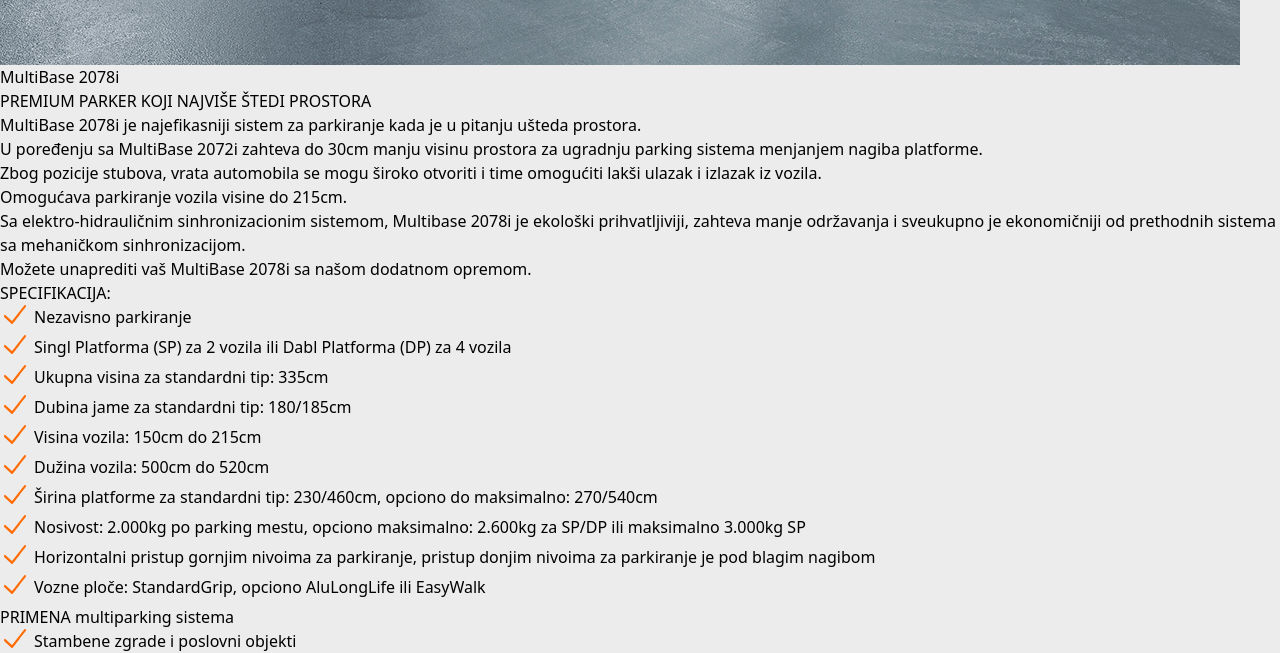
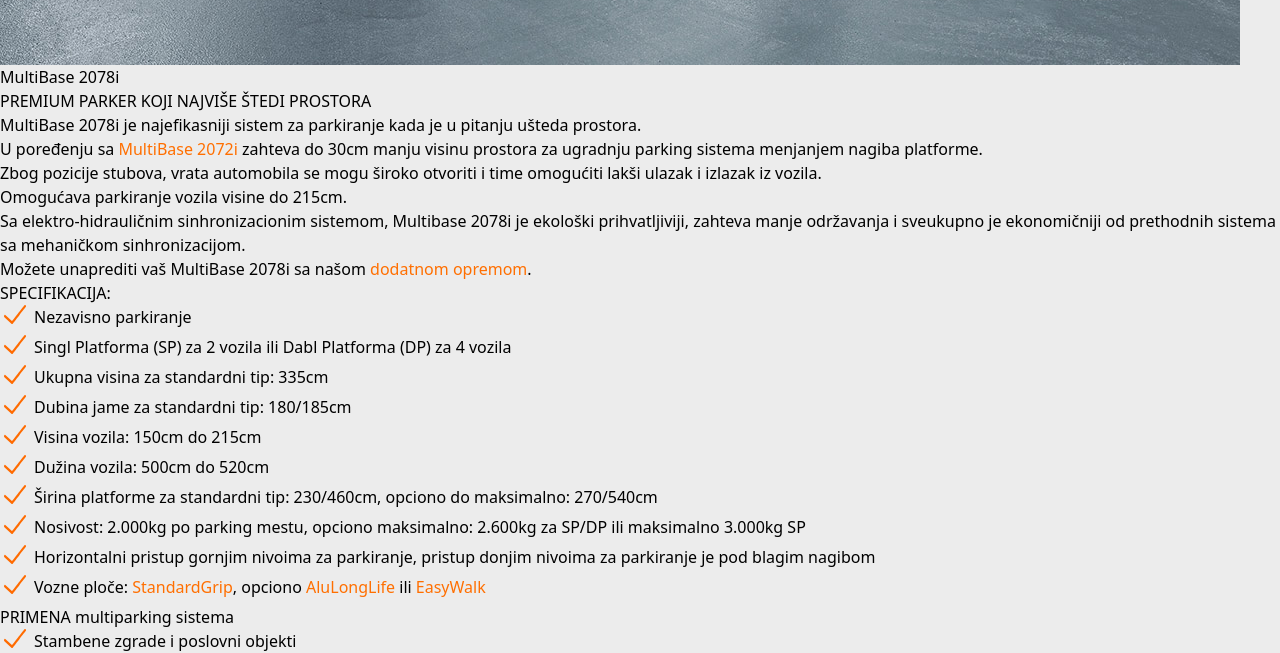
Before and after one commit to m9s7/klaus_multiparking.rs, a React (Vite) app: page /MultiBase2078i in a window 1280 px wide. Shown: the part 1360-2013 px from the top of the page. Built offline with nearby package versions, Linux system fonts and the light colour scheme.

Commit message:
Fully checked parkers

```diff
--- a/src/pages/HidraulicniSistemi/MultiBase2042.jsx
+++ b/src/pages/HidraulicniSistemi/MultiBase2042.jsx
@@ -1,5 +1,5 @@
-import { DownloadButton } from '../../components';
-import styles from '../../style';
+import { DownloadButton } from './../../components';
+import styles from './../../style';
 
 import bannerIMG from './../../assets/products/MultiBase2042/header-produkt-multibase2042.jpg';
 import NEU_schemaclip_multibase_2042_IMG from './../../assets/NEU_schemaclip-multibase-2042.gif';
@@ -9,7 +9,8 @@
 import doc1 from './../../assets/products/MultiBase2042/58391370.pdf';
 import zip1 from './../../assets/products/MultiBase2042/MultiBase-2042-DWG.zip';
 import zip2 from './../../assets/products/MultiBase2042/MultiBase-2042-DXF.zip';
-import Footer from '../../components/Footer';
+import Footer from './../../components/Footer';
+import { Link } from 'react-router-dom';
 
 const MultiBase2042 = () => {
 	return (
@@ -78,8 +79,27 @@
 										blagim nagibom
 									</li>
 									<li>
-										Vozne ploče: StandardGrip, opciono
-										AluLongLife ili EasyWalk
+										Vozne ploče:{' '}
+										<Link
+											style={{ color: '#FF6F00' }}
+											to="/DodatnaOprema"
+										>
+											StandardGrip
+										</Link>
+										, opciono{' '}
+										<Link
+											style={{ color: '#FF6F00' }}
+											to="/DodatnaOprema"
+										>
+											AluLongLife
+										</Link>{' '}
+										ili{' '}
+										<Link
+											style={{ color: '#FF6F00' }}
+											to="/DodatnaOprema"
+										>
+											EasyWalk
+										</Link>{' '}
 									</li>
 								</ul>
 							</section>
--- a/src/pages/HidraulicniSistemi/MultiBase2072i.jsx
+++ b/src/pages/HidraulicniSistemi/MultiBase2072i.jsx
@@ -1,5 +1,5 @@
-import { DownloadButton } from '../../components';
-import styles from '../../style';
+import { DownloadButton } from './../../components';
+import styles from './../../style';
 
 import bannerIMG from './../../assets/multiBase2072i-duplexparker-1-2.png';
 import NEU_schemaclip_multibase_2072i_IMG from './../../assets/NEU_schemaclip-multibase-2072i.gif';
@@ -12,7 +12,8 @@
 import zip1 from './../../assets/products/MultiBase2072i/MultiBase-2072i-V2-DWG.zip';
 import zip2 from './../../assets/products/MultiBase2072i/MultiBase-2072i-V2-DXF.zip';
 import zip3 from './../../assets/products/MultiBase2072i/MultiBase-2072i-BIM.zip';
-import Footer from '../../components/Footer';
+import Footer from './../../components/Footer';
+import { Link } from 'react-router-dom';
 
 const MultiBase2072i = () => {
 	return (
@@ -76,7 +77,14 @@
 
 								<p className={`${styles.paragraph} mt-4`}>
 									Možete unaprediti vaš MultiBase 2072i sa
-									našom dodatnom opremom.
+									našom{' '}
+									<Link
+										style={{ color: '#FF6F00' }}
+										to="/DodatnaOprema"
+									>
+										dodatnom opremom
+									</Link>
+									.
 								</p>
 							</section>
 
@@ -115,8 +123,27 @@
 										parkiranja
 									</li>
 									<li>
-										Vozne ploče: StandardGrip, opciono
-										AluLongLife ili EasyWalk
+										Vozne ploče:{' '}
+										<Link
+											style={{ color: '#FF6F00' }}
+											to="/DodatnaOprema"
+										>
+											StandardGrip
+										</Link>
+										, opciono{' '}
+										<Link
+											style={{ color: '#FF6F00' }}
+											to="/DodatnaOprema"
+										>
+											AluLongLife
+										</Link>{' '}
+										ili{' '}
+										<Link
+											style={{ color: '#FF6F00' }}
+											to="/DodatnaOprema"
+										>
+											EasyWalk
+										</Link>{' '}
 									</li>
 								</ul>
 							</section>
@@ -138,7 +165,14 @@
 											Parkirališta, hoteli, samostalne
 											garaže
 										</li>
-										<li>Spoljna montaža u dvorištima</li>
+										<li>
+											<Link
+												style={{ color: '#FF6F00' }}
+												to="/MultiBase2072iOutdoor"
+											>
+												Spoljna montaža u dvorištima
+											</Link>
+										</li>
 									</ul>
 									<img
 										className="mb-12 mt-4 md:w-1/3 md:max-w-none"
--- a/src/pages/HidraulicniSistemi/MultiBase2072iOutdoor.jsx
+++ b/src/pages/HidraulicniSistemi/MultiBase2072iOutdoor.jsx
@@ -1,5 +1,5 @@
-import { DownloadButton } from '../../components';
-import styles from '../../style';
+import { DownloadButton } from './../../components';
+import styles from './../../style';
 
 import bannerIMG from './../../assets/products/MultiBase2072iOutdoor/header-produkt-multibase-2072i-outdoor.jpg';
 import NEU_schemaclip_multibase_2072i_IMG from './../../assets/NEU_schemaclip-multibase-2072i-outdoor.gif';
@@ -8,7 +8,8 @@
 
 import doc1 from './../../assets/products/MultiBase2072iOutdoor/58731310.pdf';
 import doc2 from './../../assets/products/MultiBase2072iOutdoor/58739670.pdf';
-import Footer from '../../components/Footer';
+import Footer from './../../components/Footer';
+import { Link } from 'react-router-dom';
 
 const MultiBase2072iOutdoor = () => {
 	return (
@@ -74,8 +75,14 @@
 
 								<p className={`${styles.paragraph} mt-4`}>
 									Možete unaprediti vaš MultiBase 2072i sistem
-									za spoljnu upotrebu sa našom dodatnom
-									opremom.
+									za spoljnu upotrebu sa našom{' '}
+									<Link
+										style={{ color: '#FF6F00' }}
+										to="/DodatnaOprema"
+									>
+										dodatnom opremom
+									</Link>
+									.
 								</p>
 							</section>
 
@@ -114,8 +121,27 @@
 										parkiranja
 									</li>
 									<li>
-										Vozne ploče: StandardGrip, opciono
-										AluLongLife ili EasyWalk
+										Vozne ploče:{' '}
+										<Link
+											style={{ color: '#FF6F00' }}
+											to="/DodatnaOprema"
+										>
+											StandardGrip
+										</Link>
+										, opciono{' '}
+										<Link
+											style={{ color: '#FF6F00' }}
+											to="/DodatnaOprema"
+										>
+											AluLongLife
+										</Link>{' '}
+										ili{' '}
+										<Link
+											style={{ color: '#FF6F00' }}
+											to="/DodatnaOprema"
+										>
+											EasyWalk
+										</Link>{' '}
 									</li>
 								</ul>
 							</section>
--- a/src/pages/HidraulicniSistemi/MultiBase2072iSpecial.jsx
+++ b/src/pages/HidraulicniSistemi/MultiBase2072iSpecial.jsx
@@ -1,14 +1,12 @@
-import { DownloadButton } from '../../components';
-import styles from '../../style';
-
+import { DownloadButton } from './../../components';
+import styles from './../../style';
 import bannerIMG from './../../assets/products/MultiBase2072iSpecial/multibase-2072i-behindertenstellplatz.png';
 import gif from './../../assets/NEU_schemaclip-multibase-2072i.gif';
-
 import variationsImg1 from './../../assets/products/MultiBase2072iSpecial/multibase-2072i-limited-mobility-en.png';
-
 import doc1 from './../../assets/products/MultiBase2072iSpecial/58729630.pdf';
 import doc2 from './../../assets/products/MultiBase2072iSpecial/Supplement-product-data.pdf';
-import Footer from '../../components/Footer';
+import Footer from './../../components/Footer';
+import { Link } from 'react-router-dom';
 
 const MultiBase2072iSpecial = () => {
 	return (
@@ -49,7 +47,13 @@
 									MultiBase 2072i platforma za parkiranje za
 									osobe sa posebnim potrebama je kreirana za
 									ljude sa ograničenom pokretljivošću i ima
-									poseban dizajn koji uključuje AluLongLife
+									poseban dizajn koji uključuje{' '}
+									<Link
+										style={{ color: '#FF6F00' }}
+										to="/DodatnaOprema"
+									>
+										AluLongLife
+									</Link>{' '}
 									prevlaku, po kojoj se može voziti i hodati.
 								</p>
 								<p className={`${styles.paragraph} mt-4`}>
@@ -77,9 +81,15 @@
 										makasimalno 1° nagiba
 									</li>
 									<li>
-										Poseban dizajn koji uključuje
-										AluLongLife prevlaku, po kojoj se može
-										voziti i hodati
+										Poseban dizajn koji uključuje{' '}
+										<Link
+											style={{ color: '#FF6F00' }}
+											to="/DodatnaOprema"
+										>
+											AluLongLife
+										</Link>{' '}
+										prevlaku, po kojoj se može voziti i
+										hodati
 									</li>
 								</ul>
 							</section>
--- a/src/pages/HidraulicniSistemi/MultiBase2078i.jsx
+++ b/src/pages/HidraulicniSistemi/MultiBase2078i.jsx
@@ -1,5 +1,5 @@
-import { DownloadButton } from '../../components';
-import styles from '../../style';
+import { DownloadButton } from './../../components';
+import styles from './../../style';
 
 import bannerIMG from './../../assets/products/MultiBase2078i/header-produkt-multibase-2078i.jpg';
 import NEU_schemaclip_multibase_2078i_IMG from './../../assets/NEU_schemaclip-multibase-2078i.gif';
@@ -11,7 +11,8 @@
 import zip1 from './../../assets/products/MultiBase2078i/MultiBase-2078i-V2-DWG.zip';
 import zip2 from './../../assets/products/MultiBase2078i/MultiBase-2078i-V2-DXF.zip';
 import zip3 from './../../assets/products/MultiBase2078i/MultiBase-2078i-BIM.zip';
-import Footer from '../../components/Footer';
+import Footer from './../../components/Footer';
+import { Link } from 'react-router-dom';
 
 const MultiBase2078i = () => {
 	return (
@@ -46,9 +47,16 @@
 									prostora.
 								</p>
 								<p className={`${styles.paragraph} mt-4`}>
-									U poređenju sa MultiBase 2072i zahteva do
-									30cm manju visinu prostora za ugradnju
-									parking sistema menjanjem nagiba platforme.
+									U poređenju sa{' '}
+									<Link
+										style={{ color: '#FF6F00' }}
+										to="/MultiBase2072i"
+									>
+										MultiBase 2072i
+									</Link>{' '}
+									zahteva do 30cm manju visinu prostora za
+									ugradnju parking sistema menjanjem nagiba
+									platforme.
 								</p>
 								<p className={`${styles.paragraph} mt-4`}>
 									Zbog pozicije stubova, vrata automobila se
@@ -67,7 +75,14 @@
 								</p>
 								<p className={`${styles.paragraph} mt-4`}>
 									Možete unaprediti vaš MultiBase 2078i sa
-									našom dodatnom opremom.
+									našom{' '}
+									<Link
+										style={{ color: '#FF6F00' }}
+										to="/DodatnaOprema"
+									>
+										dodatnom opremom
+									</Link>
+									.
 								</p>
 
 								{/* <p
@@ -121,8 +136,27 @@
 										parkiranje je pod blagim nagibom
 									</li>
 									<li>
-										Vozne ploče: StandardGrip, opciono
-										AluLongLife ili EasyWalk
+										Vozne ploče:{' '}
+										<Link
+											style={{ color: '#FF6F00' }}
+											to="/DodatnaOprema"
+										>
+											StandardGrip
+										</Link>
+										, opciono{' '}
+										<Link
+											style={{ color: '#FF6F00' }}
+											to="/DodatnaOprema"
+										>
+											AluLongLife
+										</Link>{' '}
+										ili{' '}
+										<Link
+											style={{ color: '#FF6F00' }}
+											to="/DodatnaOprema"
+										>
+											EasyWalk
+										</Link>{' '}
 									</li>
 								</ul>
 							</section>
--- a/src/pages/HidraulicniSistemi/MultiBaseG63.jsx
+++ b/src/pages/HidraulicniSistemi/MultiBaseG63.jsx
@@ -1,5 +1,5 @@
-import { DownloadButton } from '../../components';
-import styles from '../../style';
+import { DownloadButton } from './../../components';
+import styles from './../../style';
 
 import bannerIMG from './../../assets/products/MultiBaseG63/header-produkt-multibase-g63.jpg';
 import NEU_schemaclip_multibase_G63_IMG from './../../assets/NEU_schemaclip-multibase-g63.gif';
@@ -12,7 +12,8 @@
 import doc2 from './../../assets/products/MultiBaseG63/58655450.pdf';
 import zip1 from './../../assets/products/MultiBaseG63/MultiBase-G63-DWG.zip';
 import zip2 from './../../assets/products/MultiBaseG63/MultiBase-G63-DXF.zip';
-import Footer from '../../components/Footer';
+import Footer from './../../components/Footer';
+import { Link } from 'react-router-dom';
 
 const MultiBaseG63 = () => {
 	return (
@@ -52,8 +53,14 @@
 									nezavisno jedna od drugih.
 								</p>
 								<p className={`${styles.paragraph} mt-4`}>
-									Možete unaprediti vaš MultiBase G63 sa našom
-									dodatnom opremom.
+									Možete unaprediti vaš MultiBase G63 sa našom{' '}
+									<Link
+										style={{ color: '#FF6F00' }}
+										to="/DodatnaOprema"
+									>
+										dodatnom opremom
+									</Link>
+									.
 								</p>
 							</section>
 
@@ -91,8 +98,27 @@
 										parkiranja
 									</li>
 									<li>
-										Vozne ploče: StandardGrip, opciono
-										AluLongLife ili EasyWalk
+										Vozne ploče:{' '}
+										<Link
+											style={{ color: '#FF6F00' }}
+											to="/DodatnaOprema"
+										>
+											StandardGrip
+										</Link>
+										, opciono{' '}
+										<Link
+											style={{ color: '#FF6F00' }}
+											to="/DodatnaOprema"
+										>
+											AluLongLife
+										</Link>{' '}
+										ili{' '}
+										<Link
+											style={{ color: '#FF6F00' }}
+											to="/DodatnaOprema"
+										>
+											EasyWalk
+										</Link>{' '}
 									</li>
 								</ul>
 							</section>
@@ -114,7 +140,14 @@
 											Parkirališta, hoteli, samostalne
 											garaže
 										</li>
-										<li>Spoljna montaža u dvorištima</li>
+										<li>
+											<Link
+												style={{ color: '#FF6F00' }}
+												to="/MultiBaseG63Outdoor"
+											>
+												Spoljna montaža u dvorištima
+											</Link>
+										</li>
 									</ul>
 									<img
 										className="mb-12 mt-4 md:w-1/3 md:max-w-none"
--- a/src/pages/HidraulicniSistemi/MultiBaseG63Outdoor.jsx
+++ b/src/pages/HidraulicniSistemi/MultiBaseG63Outdoor.jsx
@@ -1,5 +1,5 @@
-import { DownloadButton } from '../../components';
-import styles from '../../style';
+import { DownloadButton } from './../../components';
+import styles from './../../style';
 
 import bannerIMG from './../../assets/products/MultiBaseG63Outdoor/header-produkt-multibase-g63-outdoor.jpg';
 import NEU_schemaclip_multibase_G63_IMG from './../../assets/NEU_schemaclip-multibase-g63-outdoor.gif';
@@ -10,7 +10,8 @@
 
 import doc1 from './../../assets/products/MultiBaseG63Outdoor/58650230.pdf';
 import doc2 from './../../assets/products/MultiBaseG63Outdoor/58655530.pdf';
-import Footer from '../../components/Footer';
+import Footer from './../../components/Footer';
+import { Link } from 'react-router-dom';
 
 const MultiBaseG63Outdoor = () => {
 	return (
@@ -58,8 +59,14 @@
 								</p>
 								<p className={`${styles.paragraph} mt-4`}>
 									Možete unaprediti vaš MultiBase G63 sistem
-									za spoljnu upotrebu sa našom dodatnom
-									opremom.
+									za spoljnu upotrebu sa našom{' '}
+									<Link
+										style={{ color: '#FF6F00' }}
+										to="/DodatnaOprema"
+									>
+										dodatnom opremom
+									</Link>
+									.
 								</p>
 							</section>
 
@@ -99,8 +106,27 @@
 										parkiranja
 									</li>
 									<li>
-										Vozne ploče: StandardGrip, opciono
-										AluLongLife ili EasyWalk
+										Vozne ploče:{' '}
+										<Link
+											style={{ color: '#FF6F00' }}
+											to="/DodatnaOprema"
+										>
+											StandardGrip
+										</Link>
+										, opciono{' '}
+										<Link
+											style={{ color: '#FF6F00' }}
+											to="/DodatnaOprema"
+										>
+											AluLongLife
+										</Link>{' '}
+										ili{' '}
+										<Link
+											style={{ color: '#FF6F00' }}
+											to="/DodatnaOprema"
+										>
+											EasyWalk
+										</Link>{' '}
 									</li>
 								</ul>
 							</section>
--- a/src/pages/HidraulicniSistemi/MultiBaseU10.jsx
+++ b/src/pages/HidraulicniSistemi/MultiBaseU10.jsx
@@ -1,5 +1,5 @@
-import { DownloadButton } from '../../components';
-import styles from '../../style';
+import { DownloadButton } from './../../components';
+import styles from './../../style';
 
 import bannerIMG from './../../assets/products/MultiBaseU10/multibase-u10.png';
 import NEU_schemaclip_multibase_U10_IMG from './../../assets/NEU_schemaclip-multibase-u10.gif';
@@ -11,7 +11,8 @@
 import zip1 from './../../assets/products/MultiBaseU10/MultiBase-U10-DWG.zip';
 import zip2 from './../../assets/products/MultiBaseU10/MultiBase-U10-DXF.zip';
 import doc3 from './../../assets/products/MultiBaseU10/multibase-u10-u20.pdf';
-import Footer from '../../components/Footer';
+import Footer from './../../components/Footer';
+import { Link } from 'react-router-dom';
 
 const MultiBaseU10 = () => {
 	return (
@@ -52,8 +53,14 @@
 									možete urediti kako god vi želite.
 								</p>
 								<p className={`${styles.paragraph} mt-4`}>
-									Možete unaprediti vaš MultiBase U10 sa našom
-									dodatnom opremom.
+									Možete unaprediti vaš MultiBase U10 sa našom{' '}
+									<Link
+										style={{ color: '#FF6F00' }}
+										to="/DodatnaOprema"
+									>
+										dodatnom opremom
+									</Link>
+									.
 								</p>
 							</section>
 
@@ -87,8 +94,20 @@
 										parkiranja
 									</li>
 									<li>
-										Vozne ploče: AluLongLife, opciono
-										EasyWalk
+										Vozne ploče:{' '}
+										<Link
+											style={{ color: '#FF6F00' }}
+											to="/DodatnaOprema"
+										>
+											AluLongLife
+										</Link>{' '}
+										, opciono{' '}
+										<Link
+											style={{ color: '#FF6F00' }}
+											to="/DodatnaOprema"
+										>
+											EasyWalk
+										</Link>{' '}
 									</li>
 									<li>
 										Gornja ploča se može uklopiti sa
--- a/src/pages/HidraulicniSistemi/MultiBaseU20.jsx
+++ b/src/pages/HidraulicniSistemi/MultiBaseU20.jsx
@@ -12,6 +12,7 @@
 import zip2 from './../../assets/products/MultiBaseU20/MultiBase-U20-DXF.zip';
 import doc3 from './../../assets/products/MultiBaseU10/multibase-u10-u20.pdf';
 import Footer from '../../components/Footer';
+import { Link } from 'react-router-dom';
 
 const MultiBaseU20 = () => {
 	return (
@@ -59,7 +60,14 @@
 								</p>
 								<p className={`${styles.paragraph} mt-4`}>
 									Iskoristite maksimalno vaše parking prostore
-									uz naše premium dodatke.
+									uz naše premium{' '}
+									<Link
+										style={{ color: '#FF6F00' }}
+										to="/DodatnaOprema"
+									>
+										dodatke
+									</Link>
+									.
 								</p>
 							</section>
 
@@ -97,8 +105,20 @@
 										platformi
 									</li>
 									<li>
-										Vozne ploče: AluLongLife, opciono
-										EasyWalk
+										Vozne ploče:{' '}
+										<Link
+											style={{ color: '#FF6F00' }}
+											to="/DodatnaOprema"
+										>
+											AluLongLife
+										</Link>{' '}
+										, opciono{' '}
+										<Link
+											style={{ color: '#FF6F00' }}
+											to="/DodatnaOprema"
+										>
+											EasyWalk
+										</Link>{' '}
 									</li>
 									<li>
 										Gornja ploča se može uklopiti sa
--- a/src/pages/HidraulicniSistemi/Naslovna.jsx
+++ b/src/pages/HidraulicniSistemi/Naslovna.jsx
@@ -365,8 +365,14 @@
 												platformom
 											</li>
 											<li>
-												Kompatibilno sa stanicama za
-												punjenje električnih vozila
+												Kompatibilno{' '}
+												<Link
+													style={{ color: '#FF6F00' }}
+													to="/DodatnaOprema"
+												>
+													sa stanicama za punjenje
+													električnih vozila
+												</Link>{' '}
 											</li>
 											<li>
 												<strong>Pogodno za:</strong>{' '}
@@ -435,8 +441,14 @@
 												sinhronizaciju kontrole
 											</li>
 											<li>
-												Kompatibilno sa stanicama za
-												punjenje električnih vozila
+												Kompatibilno{' '}
+												<Link
+													style={{ color: '#FF6F00' }}
+													to="/DodatnaOprema"
+												>
+													sa stanicama za punjenje
+													električnih vozila
+												</Link>{' '}
 											</li>
 											<li>
 												<strong>Pogodno za:</strong>{' '}
@@ -573,7 +585,7 @@
 									>
 										MultiBase U10
 									</Link>{' '}
-									/
+									/{' '}
 									<Link
 										style={{ color: '#FF6F00' }}
 										to="/MultiBaseU20"
@@ -727,7 +739,13 @@
 												cm)
 											</li>
 											<li>
-												Visokokvalitetna AluLongLife
+												Visokokvalitetna{' '}
+												<Link
+													style={{ color: '#FF6F00' }}
+													to="/DodatnaOprema"
+												>
+													AluLongLife
+												</Link>{' '}
 												površina koja je lakša za
 												hodanje i pristupanje
 											</li>
@@ -881,7 +899,20 @@
 										(ušteda troškova)
 									</li>
 									<li>
-										Sa MultiBase U10 / MultiBase U20
+										Sa{' '}
+										<Link
+											style={{ color: '#FF6F00' }}
+											to="/MultiBaseU10"
+										>
+											MultiBase U10
+										</Link>{' '}
+										/{' '}
+										<Link
+											style={{ color: '#FF6F00' }}
+											to="/MultiBaseU20"
+										>
+											MultiBase U20
+										</Link>{' '}
 										&quot;nevidljiva&quot; parking mesta
 									</li>
 									<li>
--- a/src/pages/HidraulicniSistemi/SingleVario2061.jsx
+++ b/src/pages/HidraulicniSistemi/SingleVario2061.jsx
@@ -1,5 +1,5 @@
-import { DownloadButton } from '../../components';
-import styles from '../../style';
+import { DownloadButton } from './../../components';
+import styles from './../../style';
 
 import bannerIMG from './../../assets/products/SingleVario2061/header-produkt-singlevario-2061.jpg';
 import NEU_schemaclip_singlevario_2061_IMG from './../../assets/NEU_schemaclip-singlevario-2061.gif';
@@ -12,7 +12,8 @@
 import zip1 from './../../assets/products/SingleVario2061/SingleVario-2061-DWG.zip';
 import zip2 from './../../assets/products/SingleVario2061/SingleVario-2061-DXF.zip';
 import zip3 from './../../assets/products/SingleVario2061/SingleVario-2061-BIM.zip';
-import Footer from '../../components/Footer';
+import Footer from './../../components/Footer';
+import { Link } from 'react-router-dom';
 
 const SingleVario2061 = () => {
 	return (
@@ -100,8 +101,27 @@
 										parkiranja
 									</li>
 									<li>
-										Vozne ploče: StandardGrip, opciono
-										AluLongLife ili EasyWalk
+										Vozne ploče:{' '}
+										<Link
+											style={{ color: '#FF6F00' }}
+											to="/DodatnaOprema"
+										>
+											StandardGrip
+										</Link>
+										, opciono{' '}
+										<Link
+											style={{ color: '#FF6F00' }}
+											to="/DodatnaOprema"
+										>
+											AluLongLife
+										</Link>{' '}
+										ili{' '}
+										<Link
+											style={{ color: '#FF6F00' }}
+											to="/DodatnaOprema"
+										>
+											EasyWalk
+										</Link>{' '}
 									</li>
 								</ul>
 							</section>
--- a/src/pages/HidraulicniSistemi/SingleVario2061Outdoor.jsx
+++ b/src/pages/HidraulicniSistemi/SingleVario2061Outdoor.jsx
@@ -1,5 +1,5 @@
-import { DownloadButton } from '../../components';
-import styles from '../../style';
+import { DownloadButton } from './../../components';
+import styles from './../../style';
 
 import bannerIMG from './../../assets/products/SingleVario2061Outdoor/header-singlevario-2061-outdoor.jpg';
 import gif from './../../assets/NEU_schemaclip-singlevario-2061-outdoor.gif';
@@ -8,7 +8,8 @@
 
 import doc1 from './../../assets/products/SingleVario2061Outdoor/58650190.pdf';
 import doc2 from './../../assets/products/SingleVario2061Outdoor/58655490.pdf';
-import Footer from '../../components/Footer';
+import Footer from './../../components/Footer';
+import { Link } from 'react-router-dom';
 
 const SingleVario2061Outdoor = () => {
 	return (
@@ -106,8 +107,27 @@
 									</li>
 									<li>Moguća naknadna ugradnja</li>
 									<li>
-										Vozne ploče: StandardGrip, opciono
-										AluLongLife ili EasyWalk
+										Vozne ploče:{' '}
+										<Link
+											style={{ color: '#FF6F00' }}
+											to="/DodatnaOprema"
+										>
+											StandardGrip
+										</Link>
+										, opciono{' '}
+										<Link
+											style={{ color: '#FF6F00' }}
+											to="/DodatnaOprema"
+										>
+											AluLongLife
+										</Link>{' '}
+										ili{' '}
+										<Link
+											style={{ color: '#FF6F00' }}
+											to="/DodatnaOprema"
+										>
+											EasyWalk
+										</Link>{' '}
 									</li>
 								</ul>
 							</section>
```
